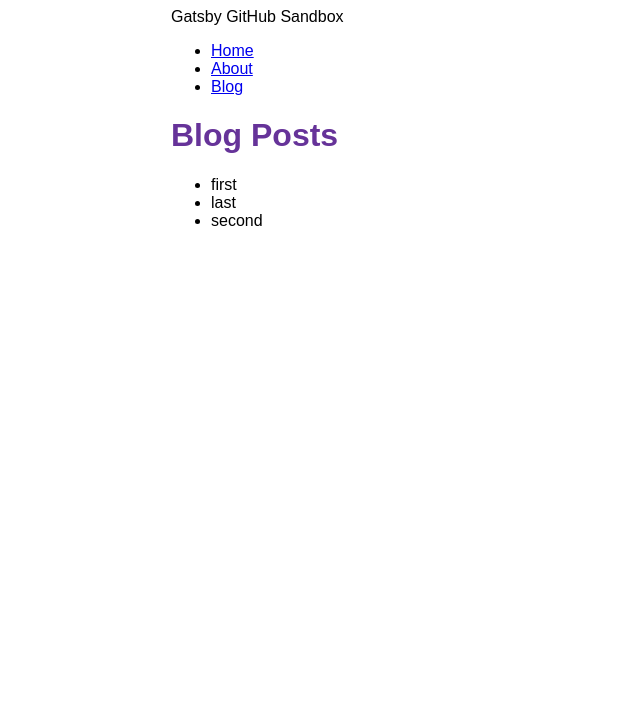
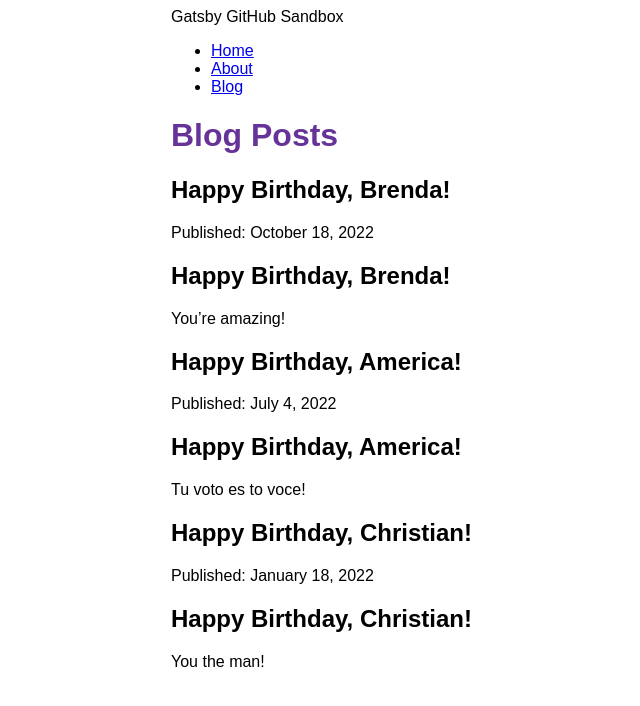
Before and after one commit to areas-sandbox/gatsby-tutorials, a Gatsby site: page /blog in a window 1280 px wide. Shown: the whole page, without its empty margins (219-859 px from the left). Built offline with nearby package versions, Linux system fonts and the light colour scheme; Gatsby itself is replaced by a stand-in of ours.

Commit message:
Finished part 5 of the Gatsby tutorial.

```diff
--- /dev/null
+++ b/blog/2022-01-18.mdx
@@ -0,0 +1,9 @@
+---
+title: "Happy Birthday, Christian!"
+author: "Christian Areas"
+published: "2022-01-18"
+---
+
+# Happy Birthday, Christian!
+
+You the man!
--- /dev/null
+++ b/blog/2022-07-04.mdx
@@ -0,0 +1,9 @@
+---
+title: "Happy Birthday, America!"
+author: "Christian Areas"
+published: "2022-07-04"
+---
+
+# Happy Birthday, America!
+
+Tu voto es to voce!
--- /dev/null
+++ b/blog/2022-10-19.mdx
@@ -0,0 +1,9 @@
+---
+title: "Happy Birthday, Brenda!"
+author: "Christian Areas"
+published: "2022-10-18"
+---
+
+# Happy Birthday, Brenda!
+
+You’re amazing!
--- a/gatsby-config.js
+++ b/gatsby-config.js
@@ -13,5 +13,6 @@ module.exports = {
         path: `${__dirname}/blog`,
       }
     },
+    "gatsby-plugin-mdx",
   ],
 }
--- a/package.json
+++ b/package.json
@@ -15,8 +15,11 @@
     "clean": "gatsby clean"
   },
   "dependencies": {
+    "@mdx-js/mdx": "^1.6.22",
+    "@mdx-js/react": "^1.6.22",
     "gatsby": "^4.15.0",
     "gatsby-plugin-image": "^2.15.0",
+    "gatsby-plugin-mdx": "^3.15.0",
     "gatsby-plugin-sharp": "^4.15.0",
     "gatsby-source-filesystem": "^4.15.0",
     "react": "^17.0.1",
--- a/src/pages/blog.js
+++ b/src/pages/blog.js
@@ -1,19 +1,22 @@
 import * as React from 'react'
 import { graphql } from 'gatsby'
+import { MDXRenderer } from 'gatsby-plugin-mdx'
 import Layout from '../components/layout'
 
 const BlogPage = ({ data }) => {
   return (
     <Layout pageTitle="Blog Posts">
-      <ul>
         {
-          data.allFile.nodes.map(node => (
-            <li key={node.name}>
-              {node.name}
-            </li>
+          data.allMdx.nodes.map((node) => (
+            <article key={node.id}>
+              <h2>{node.frontmatter.title}</h2>
+              <p>Published: {node.frontmatter.published}</p>
+              <MDXRenderer>
+                {node.body}
+              </MDXRenderer>
+            </article>
           ))
         }
-      </ul>
     </Layout>
   )
 }
@@ -21,9 +24,14 @@ const BlogPage = ({ data }) => {
 export const query = graphql
   `
   query {
-    allFile {
+    allMdx(sort: {fields: frontmatter___published, order: DESC}) {
       nodes {
-        name
+        frontmatter {
+          title
+          published(formatString: "MMMM D, YYYY")
+        }
+        id
+        body
       }
     }
   }
```
Also changed, not shown: blog/first.mdx (deleted), blog/last.mdx (deleted), blog/second.mdx (deleted), 1 other file.
